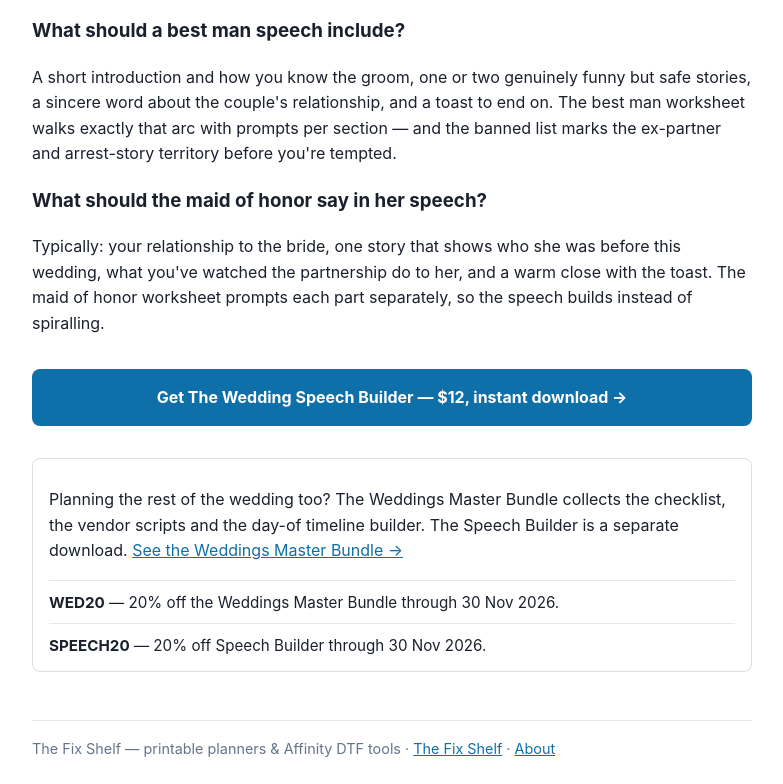
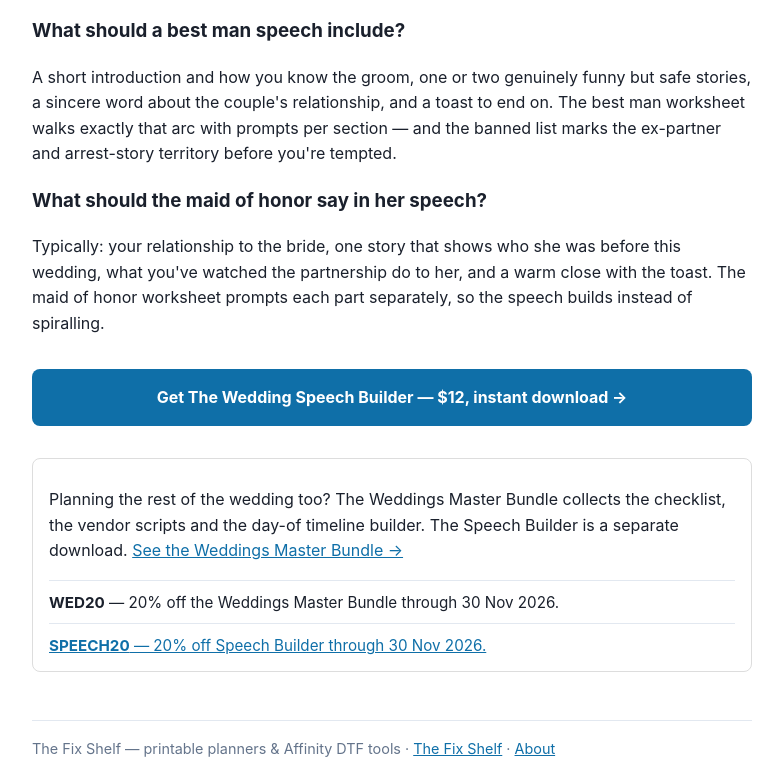
Before and after one commit to rastarr/fixshelf, a plain HTML site: page wedding-speech-builder.html in a window 1280 px wide. Shown: the part 847-1631 px from the top of the page, without its empty margins (248-1031 px from the left). Drawn offline with Linux system fonts and the light colour scheme.

Commit message:
SPEECH20 strip wired: coupon line now links to Speech Builder (EGSP2)
- Wrap the SPEECH20 coupon-strip sentence in an anchor to
  https://fix.mjcsyn.com/b/EGSP2?utm_source=hub&utm_medium=internal&utm_campaign=wedding-speech-builder
  (matches the page's existing EGSP2 CTA UTM set)
- Sentence text byte-identical, only wrapped; no nested anchors
- Only wedding-speech-builder.html touched

Co-Authored-By: Claude Sonnet 5.5 <noreply@anthropic.com>

```diff
--- a/wedding-speech-builder.html
+++ b/wedding-speech-builder.html
@@ -40,6 +40,6 @@ the toast. The maid of honor worksheet prompts each part separately, so the spee
 builds instead of spiralling.</p>
 
 <a class="cta" href="https://fix.mjcsyn.com/b/EGSP2?utm_source=hub&utm_medium=internal&utm_campaign=wedding-speech-builder">Get The Wedding Speech Builder — $12, instant download →</a>
-<div class="bundle-callout"><p>Planning the rest of the wedding too? The Weddings Master Bundle collects the checklist, the vendor scripts and the day-of timeline builder. The Speech Builder is a separate download. <a href="https://fix.mjcsyn.com/b/FV3cj?utm_source=hub&amp;utm_medium=internal&amp;utm_campaign=weddings-master-bundle">See the Weddings Master Bundle →</a></p><p class="coupon-strip"><strong>WED20</strong> — 20% off the Weddings Master Bundle through 30 Nov 2026.</p><p class="coupon-strip"><strong>SPEECH20</strong> — 20% off Speech Builder through 30 Nov 2026.</p></div>
+<div class="bundle-callout"><p>Planning the rest of the wedding too? The Weddings Master Bundle collects the checklist, the vendor scripts and the day-of timeline builder. The Speech Builder is a separate download. <a href="https://fix.mjcsyn.com/b/FV3cj?utm_source=hub&amp;utm_medium=internal&amp;utm_campaign=weddings-master-bundle">See the Weddings Master Bundle →</a></p><p class="coupon-strip"><strong>WED20</strong> — 20% off the Weddings Master Bundle through 30 Nov 2026.</p><p class="coupon-strip"><a href="https://fix.mjcsyn.com/b/EGSP2?utm_source=hub&amp;utm_medium=internal&amp;utm_campaign=wedding-speech-builder"><strong>SPEECH20</strong> — 20% off Speech Builder through 30 Nov 2026.</a></p></div>
 <footer>The Fix Shelf — printable planners &amp; Affinity DTF tools · <a href="index.html">The Fix Shelf</a> · <a href="about.html">About</a></footer>
 </body></html>
```
